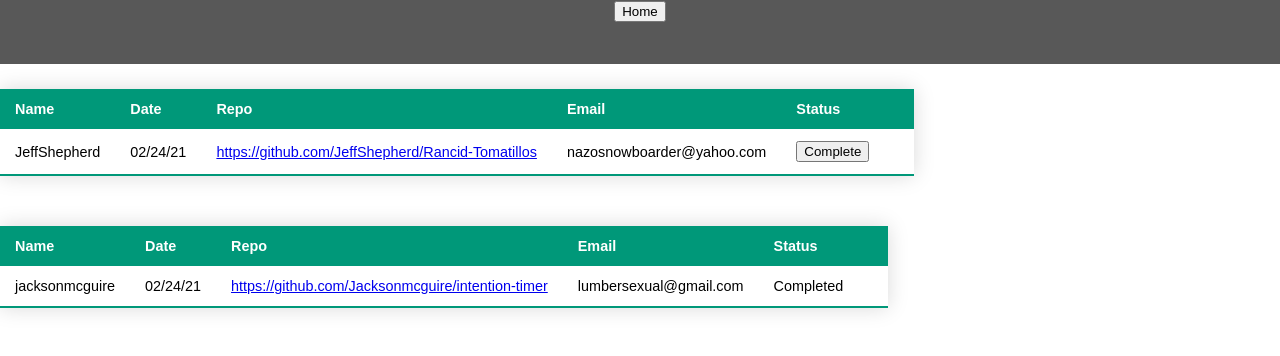
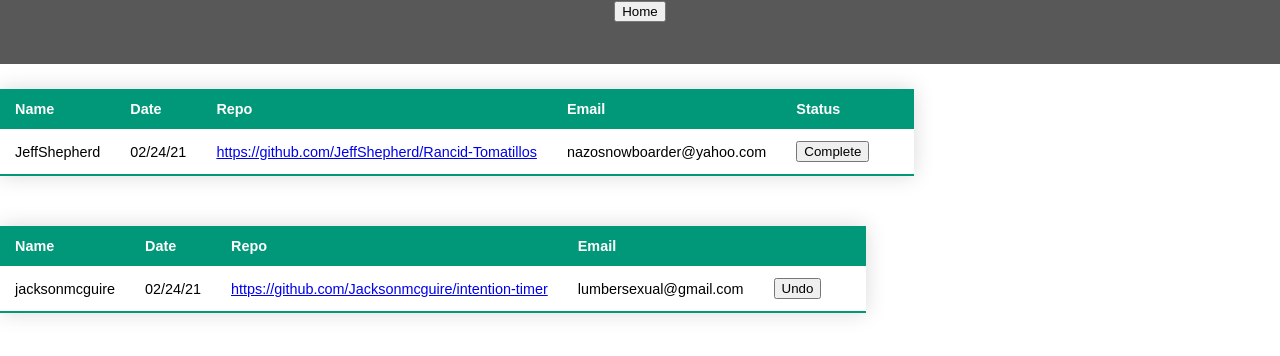
Before and after one commit to owenhallgren/stretch-project, a React (Create React App) app: page /dashboard in a window 1280 px wide. Shown: the top 356 px of the page. Built offline with nearby package versions, Linux system fonts and the light colour scheme.

Commit message:
Add undo complete review button

```diff
--- a/src/Components/App/App.js
+++ b/src/Components/App/App.js
@@ -53,6 +53,16 @@ finishReview = (e) => {
   this.setState({ openReviews: completedReview })
 }
 
+undoReview = (e) => {
+  const undoReview = this.state.openReviews.map(review => {
+    if(review.id === parseInt(e.target.id)) {
+      review.status = ''
+    }
+    return review
+  })
+  this.setState({ openReviews: undoReview })
+}
+
   render() {
     return (
       <main>
@@ -66,7 +76,7 @@ finishReview = (e) => {
             addReview={this.addReview}/>
           }/>
         <Route exact path='/dashboard' render={() =>
-                <CurrentReviews state={this.state} finishReview={this.finishReview}/>
+                <CurrentReviews state={this.state} finishReview={this.finishReview} undoReview={this.undoReview}/>
         }/>
 
       </main>
--- a/src/Components/CurrentReviews/CurrentReviews.js
+++ b/src/Components/CurrentReviews/CurrentReviews.js
@@ -1,7 +1,7 @@
 import React from 'react'
 import './CurrentReviews.css'
 
-const CurrentReviews = ( { state, finishReview } ) => {
+const CurrentReviews = ( { state, finishReview, undoReview } ) => {
   const matchedReviews = state.openReviews.filter(review => review.reviewer === state.user && !review.status)
   const reviewTable = matchedReviews.map(review => {
     return(
@@ -23,7 +23,7 @@ const CurrentReviews = ( { state, finishReview } ) => {
           <td>{review.date}</td>
           <td><a href={review.repo} target='_blank' rel="noreferrer">{review.repo}</a></td>
           <td>{review.email}</td>
-          <td>Completed</td>
+          <td><button className='undo-button' id={review.id} onClick={(e) => undoReview(e)}>Undo</button></td>
       </tr>
     )
   })
@@ -55,7 +55,7 @@ const CurrentReviews = ( { state, finishReview } ) => {
                 <th>Date</th>
                 <th>Repo</th>
                 <th>Email</th>
-                <th>Status</th>
+                <th></th>
                 <th></th>
         </tr>
         </thead>
```
